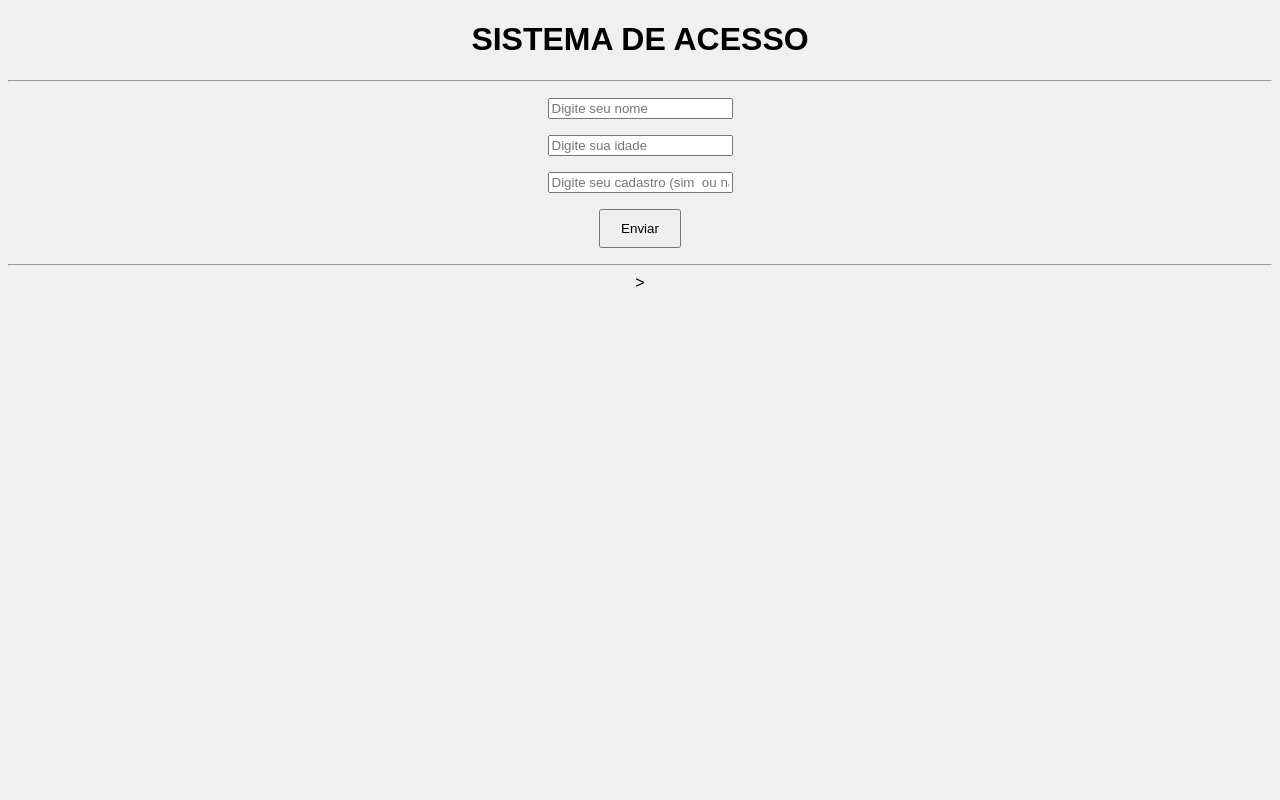
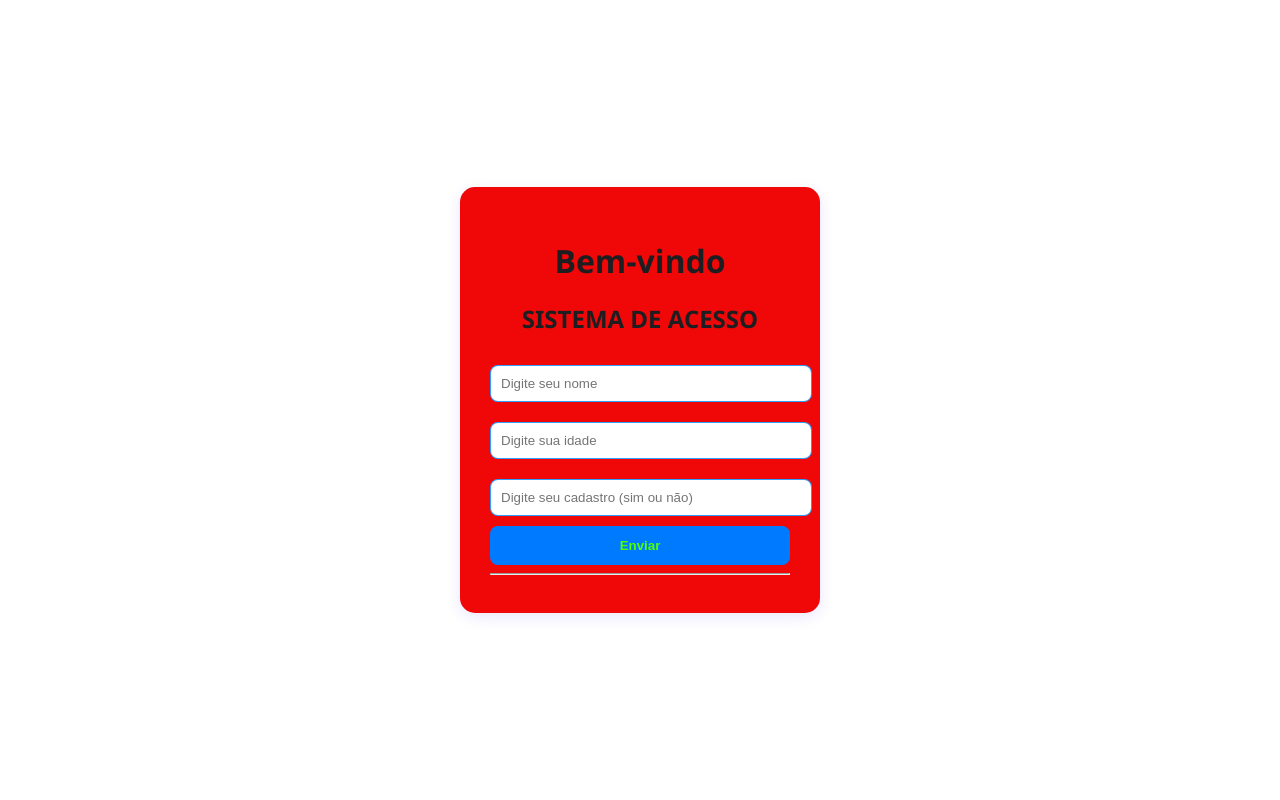
Before and after one commit to falcaozitos3-rgb/projetos_pequenos, a Flask app: page / in a window 1280 px wide. Run offline with Flask 3, Linux system fonts and the light colour scheme.

Commit message:
coreção de bugs.
git push origin master

```diff
--- a/Meu_Projeto/static/style.css
+++ b/Meu_Projeto/static/style.css
@@ -1,3 +1,4 @@
+
 body {
     background-color: #ffffff;
     font-family: 'Segoe UI', Tahoma, Geneva, Verdana, sans-serif;
@@ -45,3 +46,51 @@ button {
 }
 
 button:hover { background-color: #0056b3; }
+
+body {
+    background-color: #ffffff;
+    font-family: 'Segoe UI', Tahoma, Geneva, Verdana, sans-serif;
+    display: flex;
+    justify-content: center;
+    align-items: center;
+    height: 100vh;
+    margin: 0;
+    flex-direction: column;
+}
+
+form {
+    background: rgb(240, 7, 7);
+    padding: 30px;
+    border-radius: 15px;
+    box-shadow: 0 4px 15px rgba(47, 0, 255, 0.1);
+    width: 300px;
+}
+
+h1 , h2 {
+    color: #1c1e21;
+    margin-bottom: 20px;
+    text-align: center; /* centraliza o texto */
+}
+
+input {
+    width: 100%;
+    padding: 10px;
+    margin: 10px 0;
+    border: 1px solid #008cffd3;
+    border-radius: 8px;
+    outline: none;/* remove a borda de foco padrão */
+}
+
+button {
+    background-color: #007bff;
+    color: rgb(81, 255, 0);
+    border: none;
+    padding: 12px;
+    width: 100%;
+    border-radius: 8px;
+    font-weight: bold;
+    cursor: pointer;
+    transition: 0.3s;
+}
+
+button:hover { background-color: #0056b3; }
--- a/Meu_Projeto/templates/index.html
+++ b/Meu_Projeto/templates/index.html
@@ -2,39 +2,32 @@
 <html lang="pt-br">
 <head>
     <meta charset="UTF-8">
+    <meta name="viewport" content="width=device-width, initial-scale=1.0">
     <title>Sistema De Acesso</title>
+    <link rel="stylesheet" href="{{ url_for('static', filename='style.css') }}">
 </head>
-<body style="font-family: Arial; text-align: center; background-color: #f0f0f0;">
+<body>
 
+    <form method="POST"><!--Entrada-->
+        <h1>Bem-vindo</h1>
+        <h2>SISTEMA DE ACESSO</h2>
 
-    <h1>SISTEMA DE ACESSO</h1>
-    <hr>
+        <input type="text" name="nome" placeholder="Digite seu nome" required>
+        <input type="number" name="idade" placeholder="Digite sua idade" required>
+        <input type="text" name="cadastro" placeholder="Digite seu cadastro (sim ou não)" required>
 
+        <button type="submit">Enviar</button>
 
-    <form method="POST">
-
-        <p>  <input type="text" name="nome" placeholder="Digite seu nome" required> <p>
-
-        <p>  <input type="number" name="idade" placeholder="Digite sua idade" required> <p>
-
-        <p>  <input type="text" name="cadastro" placeholder="Digite seu cadastro (sim  ou não)" required> <p>
-
-        <button type="submit" style="padding: 10px 20px; cursor: pointer;">Enviar</button>
-
+        <hr>
+        <!-- Processamento de Dados -->
+         <!--saida-->
+        {% if resposta %}
+            <div class="resultado">
+                <h3>Processamento De Dados.</h3>
+                <p>{{ resposta }}</p>
+            </div>
+        {% endif %}
     </form>
 
-    <hr>
-
-
-    <!-- aqui  aparecerar o que o python prosesou -->>
-
-    {% if resposta %}
-        <div style=" background-color: white; padding: 20px; display: inline-block; border-radius: 10px; border: 1px solid #ccc;" >
-            <h3>Resposta:</h3>
-            <p>{{resposta}}<p>
-
-        </div>
-
-    {% endif %}
 </body>
 </html>
```
Also changed, not shown: SistemaDeLogin/app.py (added), SistemaDeLogin/templates/index.html (added).
